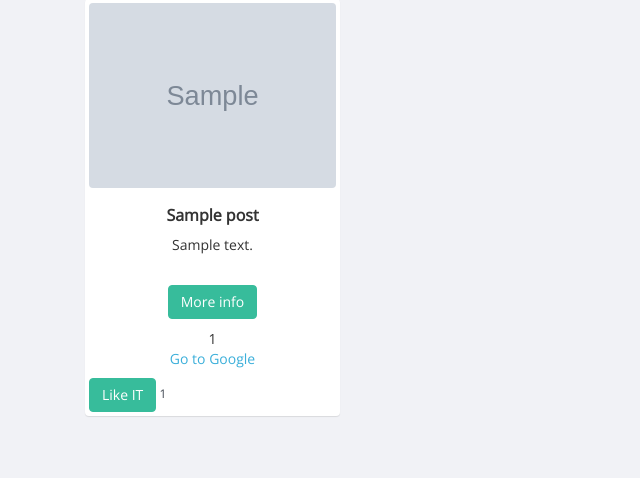
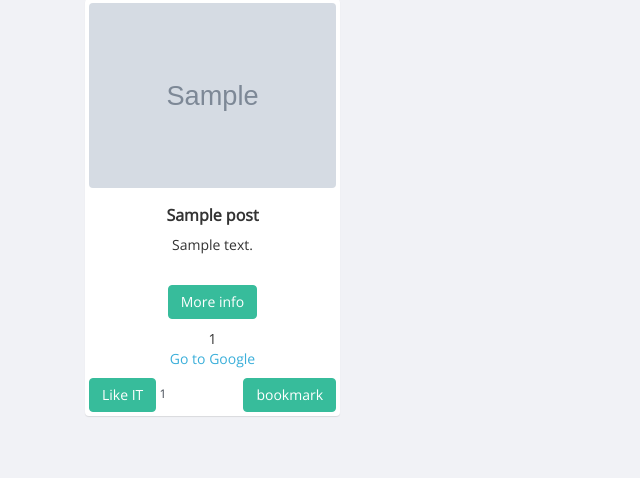
Before and after one commit to amirabbasmajd/db, a Flask app: page / in a window 1280 px wide. Shown: the part 132-610 px from the top of the page, without its empty margins (0-640 px from the left). Run offline with Flask 2, Linux system fonts and the light colour scheme; a user stored in the database is signed in; grey boxes marked "Sample" are stand-in pictures; a database or web service that is not in the repository returns one stand-in record (values such as "Sample title"); some libraries are stand-ins or nearby versions; some web fonts are replaced.

Commit message:
bookmark done

```diff
--- a/app/main/views.py
+++ b/app/main/views.py
@@ -185,6 +185,22 @@ def likepost():
     countLike = mongo.db.posts.find({"like": current_user.username, "_id": ObjectId(s)}).count()
     if countLike == 0 :
         mongo.db.posts.update({"_id":ObjectId(s)} , {"$push": {"like": current_user.username }})
+        flash('Post liked successfully!', category='success')
     else:
         mongo.db.posts.update({"_id":ObjectId(s)} , {"$pull": {"like": current_user.username }})
+        flash('Like removed successfully!', category='warning')
     return redirect(url_for('main.home'))
+
+@main.route('/bookmark' , methods=['GET', 'POST'])
+def bookmark():
+    print("here")
+    s = request.args.get('myid')
+    print(s)
+    isBookmarked = mongo.db.users.find({"_id":current_user.username,"bookmarks":s}).count()
+    if isBookmarked == 0 :
+        mongo.db.users.update({"_id":current_user.username} , {"$push": {"bookmarks":s}})
+        flash('Post bookmarked successfully!', category='success')
+    else:
+        mongo.db.users.update({"_id": current_user.username}, {"$pull": {"bookmarks": s}})
+        flash('Bookmark removed  successfully!', category='warning')
+    return redirect(url_for('main.home'))
--- a/app/templates/index.html
+++ b/app/templates/index.html
@@ -29,8 +29,9 @@
                             {% endfor %}
                         {% endif %}
                     </div>
-                <a  class="btn btn-info" href="/likepost?myid={{ data['_id'] }}" class="button">Like IT</a>
-                {{ data['like']|length }}
+                        <a class="btn btn-info" href="/likepost?myid={{ data['_id'] }}" class="button">Like IT</a>
+                        {{ data['like']|length }}
+                        <a class="btn btn-info" href="/bookmark?myid={{ data['_id'] }}" class="button" style="float: right">bookmark</a>
                 </div>
 
             </div>
```
